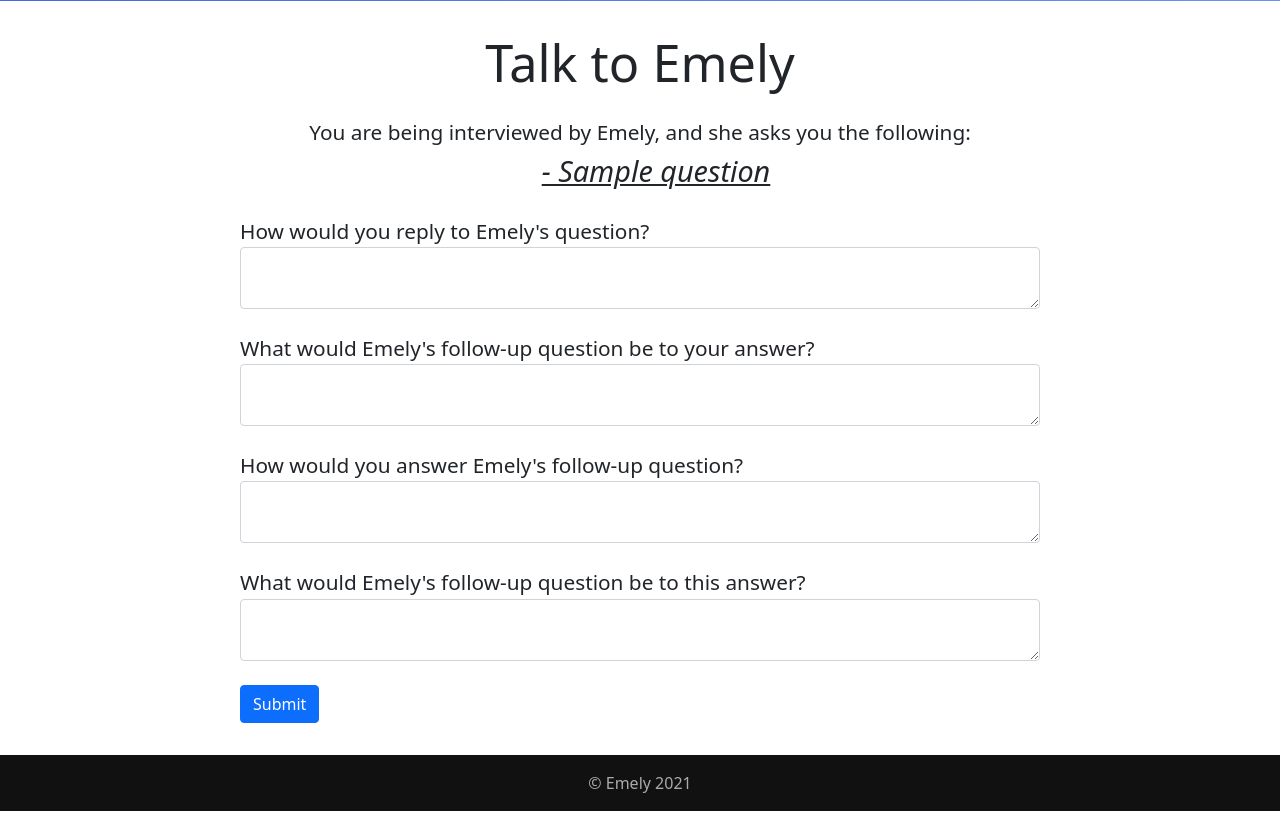
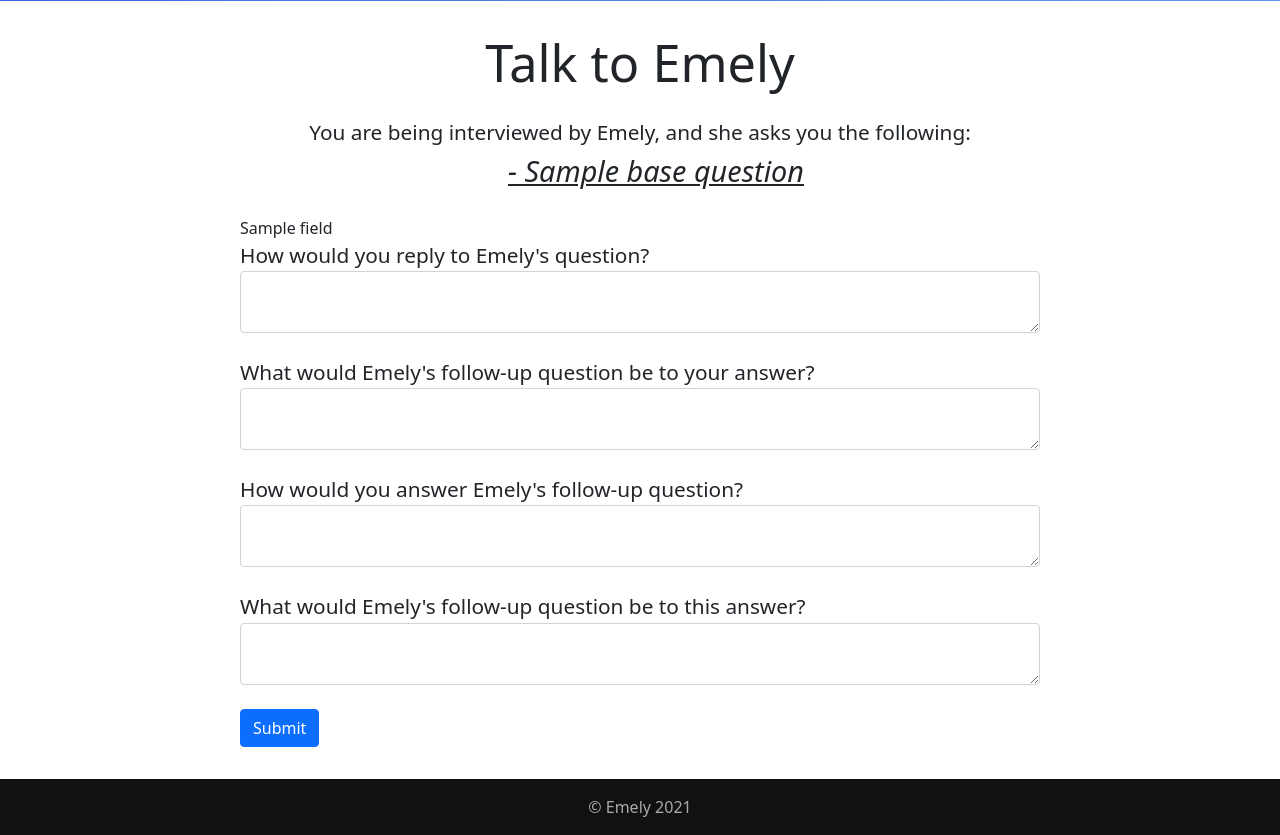
Before and after one commit to christopherlindberg1/Emely-data-gathering, a Flask app: template app/templates/index.html in a window 1280 px wide. Shown: the part 835-1670 px from the top of the page. Before the commit the page ends 1646 px from the top, so only its background shows below. Run offline with Flask 2, Linux system fonts and the light colour scheme; the template is opened without the code that fills it: values that come from a table or form of the project are taken from there, most other values are stand-ins (such as "Sample title", 1, 10 or a date in 2020); some libraries are stand-ins or nearby versions.

Commit message:
Updated name of variable

```diff
--- a/app/templates/index.html
+++ b/app/templates/index.html
@@ -37,10 +37,11 @@
         <h1 class="display-5 text-center mb-4">Talk to Emely</h1>
         <div id="dialogue-content">
             <span class="dialogue-text p p-lg text-center">You are being interviewed by Emely, and she asks you the following:</span>
-            <span id="base-question" class="dialogue-text p text-center mb-4">- {{ question }}</span>
+            <span id="base-question" class="dialogue-text p text-center mb-4">- {{ base_question }}</span>
 
             {% from "partials/_form-helpers.html" import render_field %}
             <form  method="POST" action="./submit-dialogue/">
+                {{ field }}
                 <div class="form-group mb-4">
                     {{ form.user_answer_one.label(class="p p-lg") }}
                     {{ form.user_answer_one(class="form-control") }}
```
